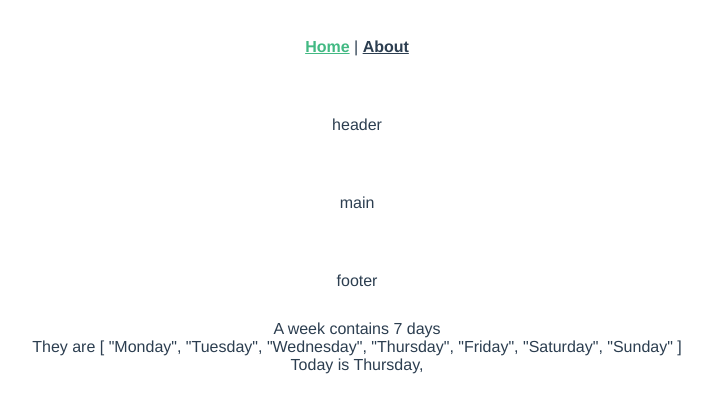
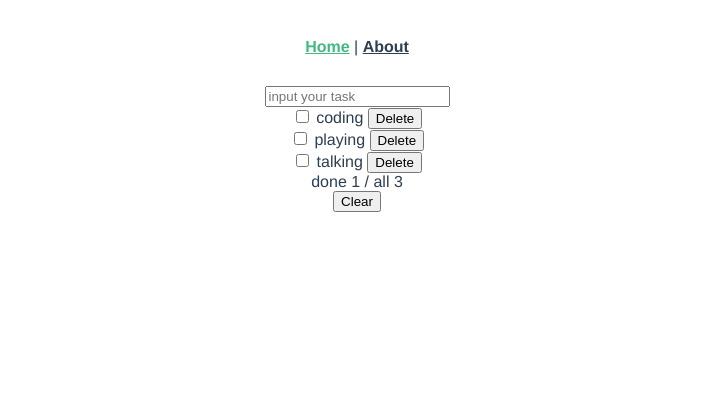
Before and after one commit to Jarvan12th/todolist, a Vue app: page / in a window 1280 px wide. Shown: the top 412 px of the page, without its empty margins (283-995 px from the left). Built offline with nearby package versions, Linux system fonts and the light colour scheme.

Commit message:
init data for components

```diff
--- a/src/components/navFooter/NavFooter.vue
+++ b/src/components/navFooter/NavFooter.vue
@@ -1,9 +1,26 @@
 <template>
-    <div>footer</div>
+    <div>
+        done {{ done }} / all {{ all }}
+    </div>
+    <div v-if="(done > 0)">
+        <button>Clear</button>
+    </div>
 </template>
 
 <script>
-export default {}
+import {defineComponent, ref} from 'vue'
+
+export default defineComponent({
+    name: 'navFooter',
+    setup(props, ctx) {
+        let done = ref(1)
+        let all = ref(3)
+        return {
+            done,
+            all
+        }
+    }
+})
 </script>
 
 <style scoped lang="sccs">
--- a/src/components/navHeader/NavHeader.vue
+++ b/src/components/navHeader/NavHeader.vue
@@ -1,9 +1,21 @@
 <template>
-    <div>header</div>
+    <div>
+        <input placeholder="input your task" v-model="value"/>
+    </div>
 </template>
 
 <script>
-export default {}
+import {defineComponent, ref} from 'vue'
+
+export default defineComponent({
+    name: 'navHeader',
+    setup(props, ctx) {
+        let value = ref('')
+        return {
+            value
+        }
+    }
+})
 </script>
 
 <style scoped lang="sccs">
--- a/src/components/navMain/NavMain.vue
+++ b/src/components/navMain/NavMain.vue
@@ -1,9 +1,37 @@
 <template>
-    <div>main</div>
+    <div v-for="(item, index) in list" :key="index">
+        <div>
+            <input type="checkbox" v-model="item.isCompleted"> {{ item.task }}
+            <button>Delete</button>
+        </div>
+    </div>
 </template>
 
 <script>
-export default {}
+import {defineComponent, ref} from 'vue'
+
+export default defineComponent({
+    name: 'navMain',
+    setup(props, ctx) {
+        let list = ref([
+            {
+                task: 'coding',
+                isCompleted: false
+            },
+            {
+                task: 'playing',
+                isCompleted: false
+            },
+            {
+                task: 'talking',
+                isCompleted: false
+            }
+        ])
+        return {
+            list
+        }
+    }
+})
 </script>
 
 <style scoped lang="sccs">
--- a/src/views/HomeView.vue
+++ b/src/views/HomeView.vue
@@ -1,38 +1,27 @@
 <template>
     <div>
-        <nav>header</nav>
-        <nav>main</nav>
-        <nav>footer</nav>
-        <div>A week contains {{ num }} days</div>
-        <div>They are {{ arr }}</div>
-        <div>Today is {{ today }}, {{ obj.date }}</div>
+        <nav-header></nav-header>
+        <nav-main></nav-main>
+        <nav-footer></nav-footer>
     </div>
 </template>
 
 <script>
-import NavHeaderVue from '@/components/navHeader/NavHeader.vue';
-import NavMainVue from '@/components/navMain/NavMain.vue';
-import NavFooterVue from '@/components/navFooter/NavFooter.vue';
+import NavHeader from '@/components/navHeader/NavHeader.vue';
+import NavMain from '@/components/navMain/NavMain.vue';
+import NavFooter from '@/components/navFooter/NavFooter.vue';
 import {defineComponent, ref, reactive, toRefs} from 'vue'
 export default defineComponent({
     name: 'Home',
     props: {},
     components: {
-        NavHeaderVue,
-        NavMainVue,
-        NavFooterVue
+        NavHeader,
+        NavMain,
+        NavFooter
     },
     setup(props, ctx) {
-        let data = reactive({
-            num: 7,
-            arr: ['Monday', 'Tuesday', 'Wednesday', 'Thursday', 'Friday', 'Saturday', 'Sunday'],
-            today: 'Thursday',
-            obj: {
-                data: '2022-12-1'
-            }
-        })
         return {
-            ...toRefs(data)
+
         }
     }
 })
```
